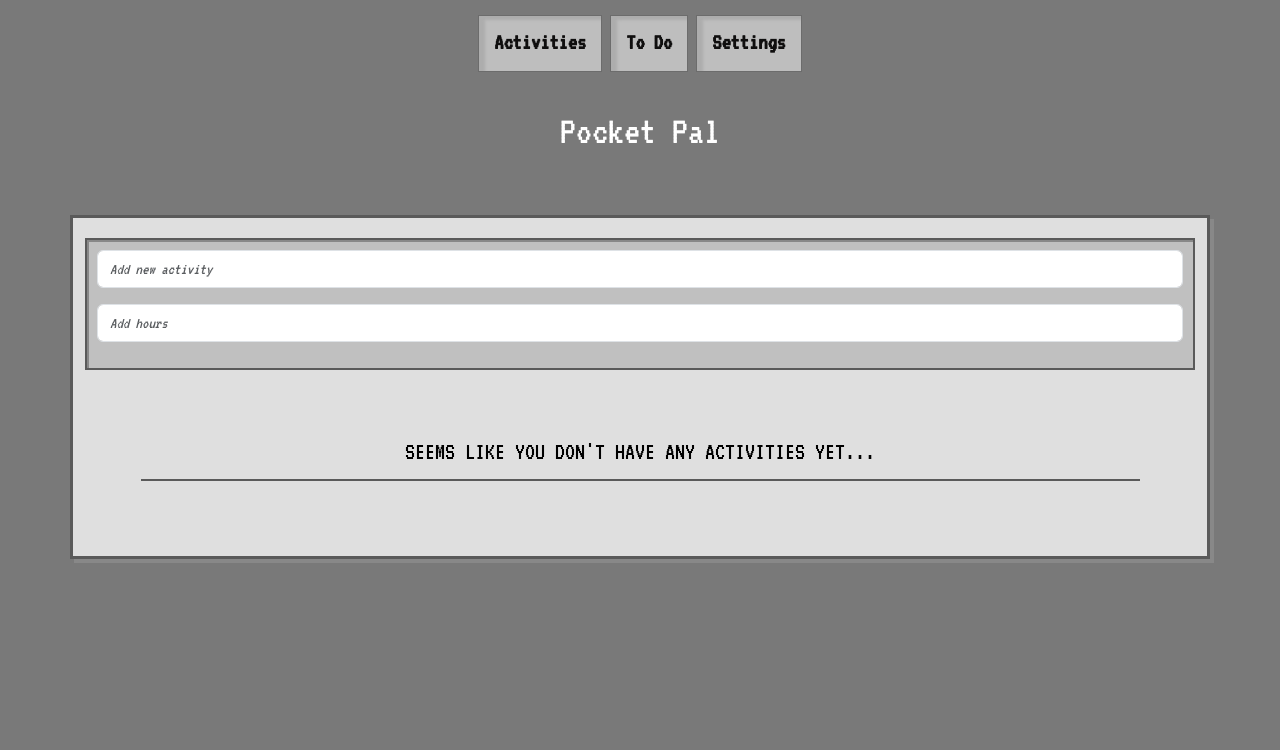
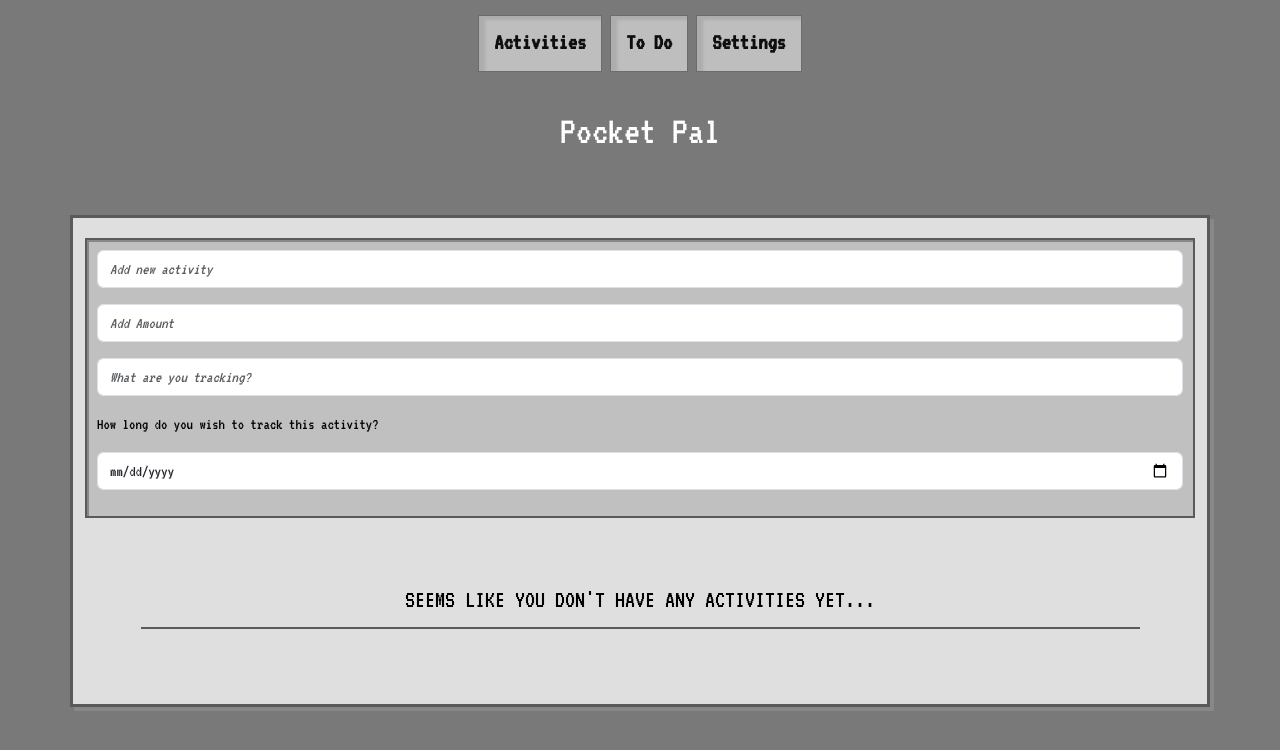
Before and after one commit to Tamerbekir/PocketPal, a React (Vite) app in the folder client/: page / in a window 1280 px wide. Shown: the top 750 px of the page. Built offline with nearby package versions, Linux system fonts and the light colour scheme.

Commit message:
Fixed issue with adding and subtracting time when deleting an activity. Fixed UI. Added css to make it make sense. Added options to each logged entry. Added SVG. Added completed list for todo list but not complete (its on the to do list)

```diff
--- a/client/src/Pages/Home.tsx
+++ b/client/src/Pages/Home.tsx
@@ -8,6 +8,8 @@ interface UserInfo {
   id: number;
   activity: string;
   startingTime: number;
+  tracker: string;
+  length: string;
 }
 
 interface ActivityInfo {
@@ -21,6 +23,8 @@ const Home: React.FC = () => {
     id: Date.now(),
     activity: "",
     startingTime: 0,
+    tracker: "",
+    length: "",
   });
 
   //Empty array for each activity the user logs
@@ -94,7 +98,13 @@ const Home: React.FC = () => {
       [newActivity.id]: { usedTime: 0, date: "", description: "" },
     }));
     // resetting the user input fields
-    setUserInfo({ id: Date.now(), activity: "", startingTime: 0 });
+    setUserInfo({
+      id: Date.now(),
+      activity: "",
+      startingTime: 0,
+      tracker: "",
+      length: "",
+    });
   };
 
   const handleChangeLogActivityInfo = (
@@ -213,10 +223,29 @@ const Home: React.FC = () => {
           <InputGroup className="mb-3">
             <Form.Control
               type="number"
-              placeholder="Add hours"
+              placeholder="Add Amount"
               onChange={handleChangeActivity}
               value={userInfo.startingTime || ""}
               name="startingTime"
+            />
+          </InputGroup>
+          <InputGroup className="mb-3">
+            <Form.Control
+              type="text"
+              placeholder="What are you tracking?"
+              onChange={handleChangeActivity}
+              value={userInfo.tracker || ""}
+              name="tracker"
+            />
+          </InputGroup>
+          <p>How long do you wish to track this activity?</p>
+          <InputGroup className="mb-3">
+            <Form.Control
+              type="date"
+              placeholder="Long long do you want to track this?"
+              onChange={handleChangeActivity}
+              value={userInfo.length || ""}
+              name="length"
             />
           </InputGroup>
           {userInfo.activity && userInfo.startingTime > 0 && (
@@ -240,7 +269,8 @@ const Home: React.FC = () => {
               className="panel-header"
               onClick={() => setOpenPanel(openPanel === index ? null : index)}
             >
-              {activity.activity} - {activity.startingTime} hours left
+              {activity.activity} - {activity.startingTime} {activity.tracker}{" "}
+              left
               <button
                 className="delete-activity-btn"
                 onClick={() => handleDeleteActivity(index)}
@@ -294,7 +324,10 @@ const Home: React.FC = () => {
                     <ListGroup.Item key={logIndex} className="log-entry">
                       <div className="log-details">
                         <span className="log-date">{log.date}</span>
-                        <span className="log-time">{log.usedTime} hrs</span>
+                        <span className="log-time">{log.usedTime}</span>
+                        {tracker.map((track, index) => (
+                          <p key={index}>track.tracker</p>
+                        ))}
                       </div>
                       <p className="log-description">{log.description}</p>
                       <button
--- a/client/src/Pages/Todo.tsx
+++ b/client/src/Pages/Todo.tsx
@@ -20,13 +20,13 @@ export default function Todo() {
     notes: "",
   });
 
-  const [date, setDate] = useState(new Date());
   const [submitTodo, setSubmitTodo] = useState<Todo[]>(() => {
     const savedData = localStorage.getItem("submitTodo");
     return savedData ? JSON.parse(savedData) : [];
   });
 
-  const [completedTodos, setCompletedTodos] = useState([]);
+  const [complete, setComplete] = useState<boolean | null>(null);
+  const [completedTodos, setCompletedTodos] = useState<Todo[]>([]);
 
   const handleTodoChange = (event) => {
     const { name, value } = event.target;
@@ -37,13 +37,14 @@ export default function Todo() {
     setSubmitTodo([...submitTodo, todo]);
   };
 
-  const handleCompletedTodos = (index: number) => {
-    setSubmitTodo((previousState) =>
-      previousState.map((todo, i) =>
-        i === index ? { ...todo, completed: !todo.completed } : todo
-      )
-    );
-  };
+  // const handleCompletedTodos = (index: number) => {
+  //   setSubmitTodo((previousState) =>
+  //     previousState.map((todo, completedItem) =>
+  //       completedItem === index ? { ...todo, completed: !completedItem.completed } : todo
+  //     )
+  //   );
+  //   console.log(todo.completed);
+  // };
 
   const handleDeleteTodo = (index: number) => {
     const updateTodo = [...submitTodo];
@@ -119,12 +120,12 @@ export default function Todo() {
               >
                 Delete
               </button>
-              {/* <button
+              <button
                 className="completeBtn"
                 onClick={() => handleCompletedTodos(index)}
               >
                 Complete
-              </button> */}
+              </button>
             </div>
           </div>
         ))}
--- a/client/src/assets/todo.css
+++ b/client/src/assets/todo.css
@@ -25,7 +25,7 @@ body {
   font-family: 'VT323', monospace;
 }
 
-.addBtn, .deleteBtn {
+.addBtn, .deleteBtn, .completeBtn {
   font-family: 'VT323', monospace;
   font-size: 16px;
   background-color: #dfdfdf;
```
